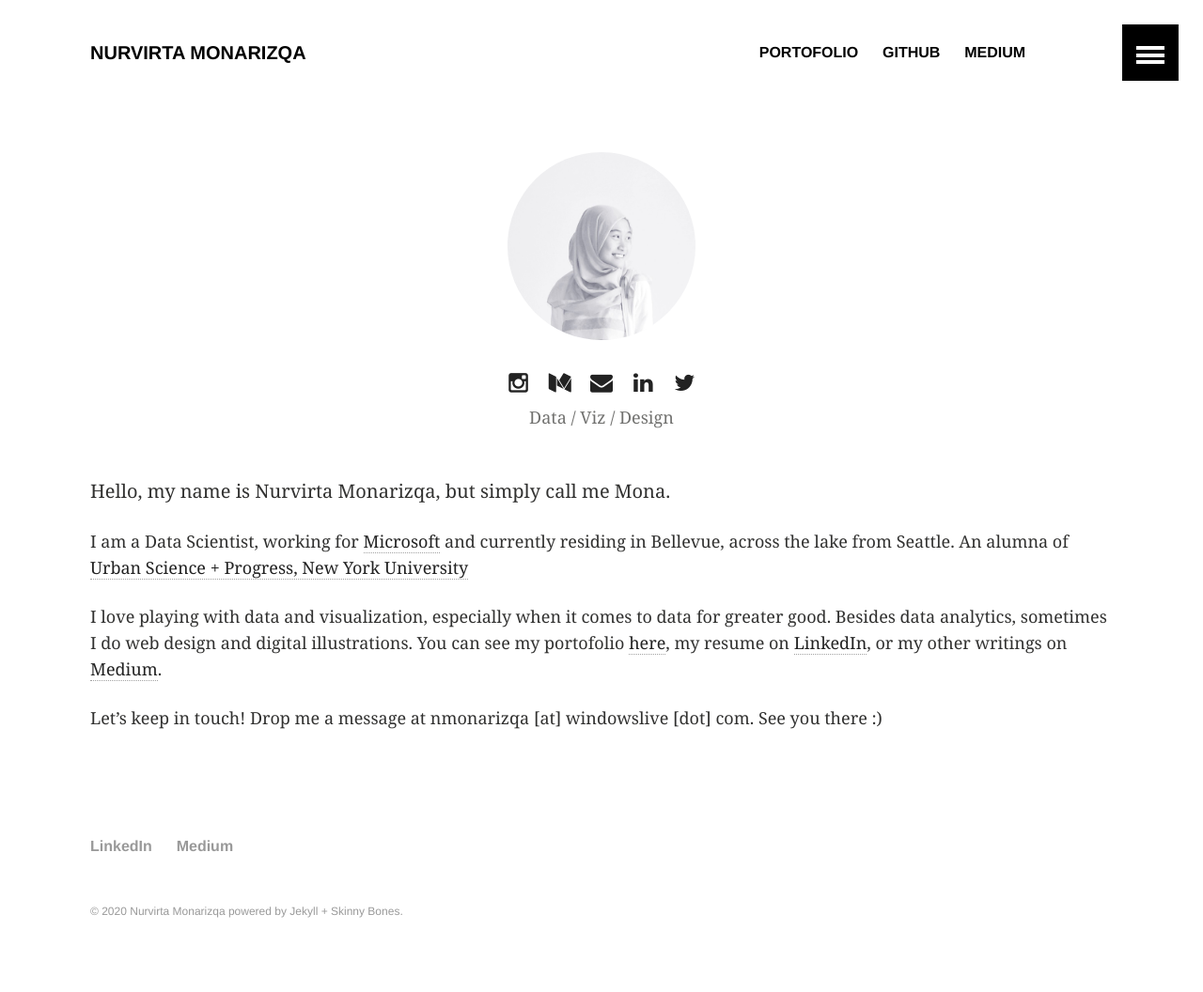
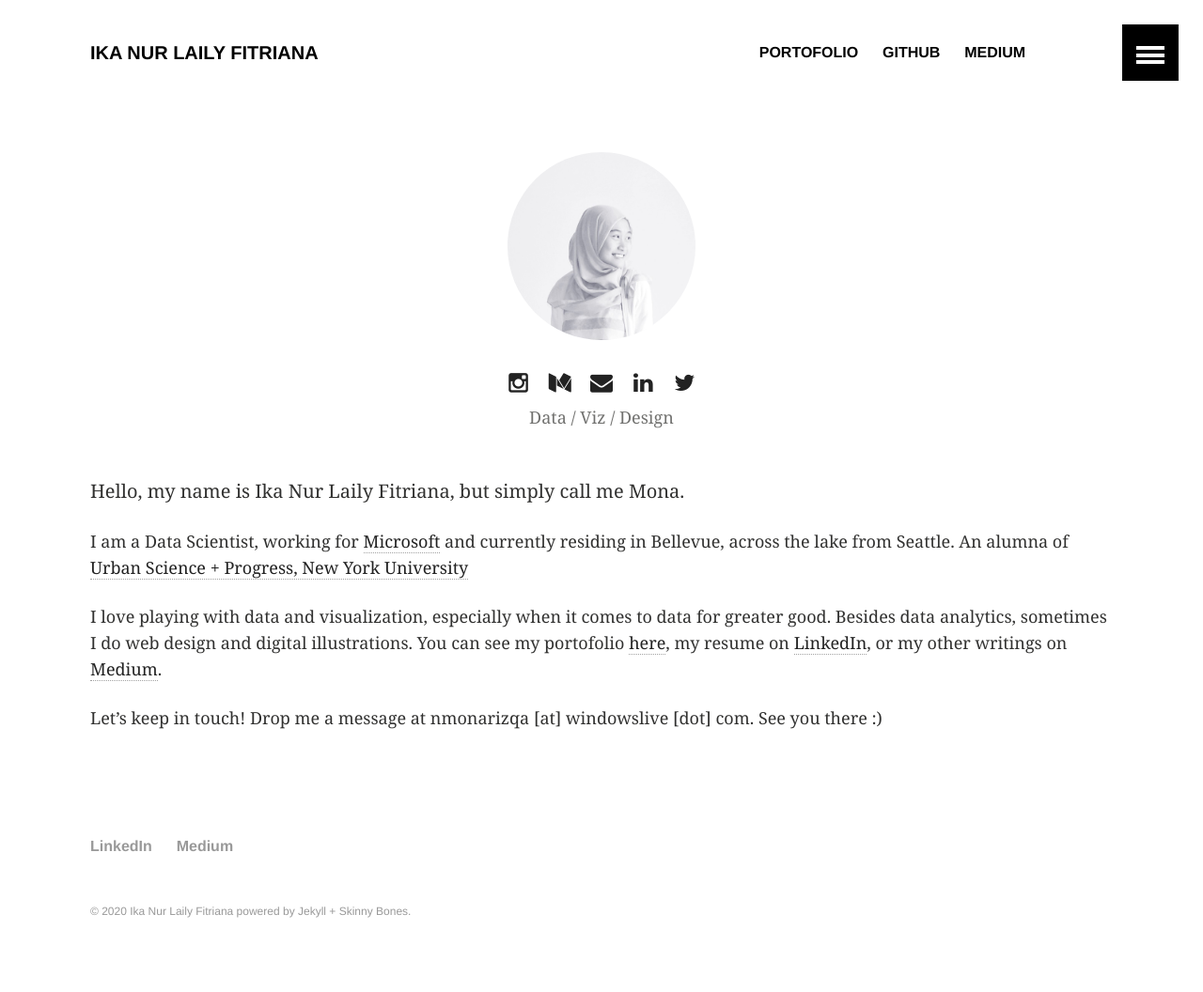
Before and after one commit to ikanurlaily/ikanurlaily.github.io, a Jekyll site: the page built from index.md, in a window 1280 px wide. Shown: the whole page at 94% size. Built offline with Jekyll 4.4.1, drawn with Linux system fonts in a browser that asks for light colours.

Commit message:
Change desc

```diff
--- a/_config.yml
+++ b/_config.yml
@@ -1,7 +1,7 @@
 # Site wide configuration
 
-title: "Nurvirta Monarizqa"
-description: "Mona's Technical Blog."
+title: "Ika Nur Laily Fitriana"
+description: "Ika's Technical Blog."
 logo: # 120x120 px default image used for Twitter summary card
 teaser: # 400x250 px default teaser image used in image archive grid
 locale: en
--- a/index.md
+++ b/index.md
@@ -4,7 +4,7 @@ permalink: /
 title: ""
 ---
 
-Hello, my name is Nurvirta Monarizqa, but simply call me Mona.
+Hello, my name is Ika Nur Laily Fitriana, but simply call me Mona.
 
 I am a Data Scientist, working for [Microsoft](https://twitter.com/msftsecurity) and currently residing in Bellevue, across the lake from Seattle. An alumna of [Urban Science + Progress, New York University](https://twitter.com/NYU_CUSP)
 
```
Also changed, not shown: about.md (+1 -1 lines).
